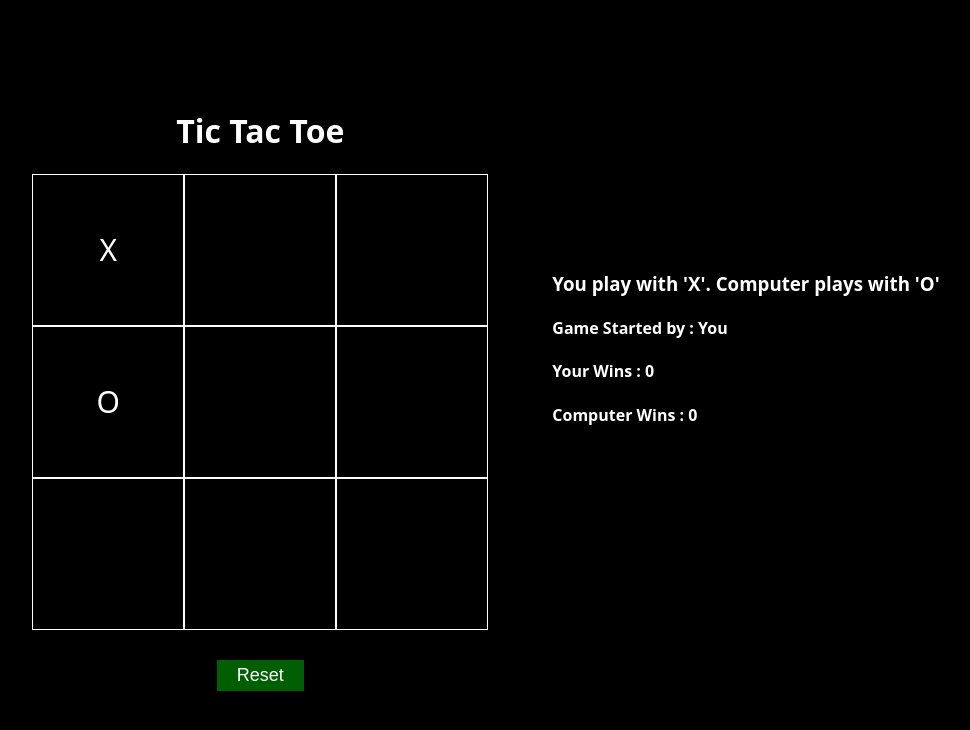
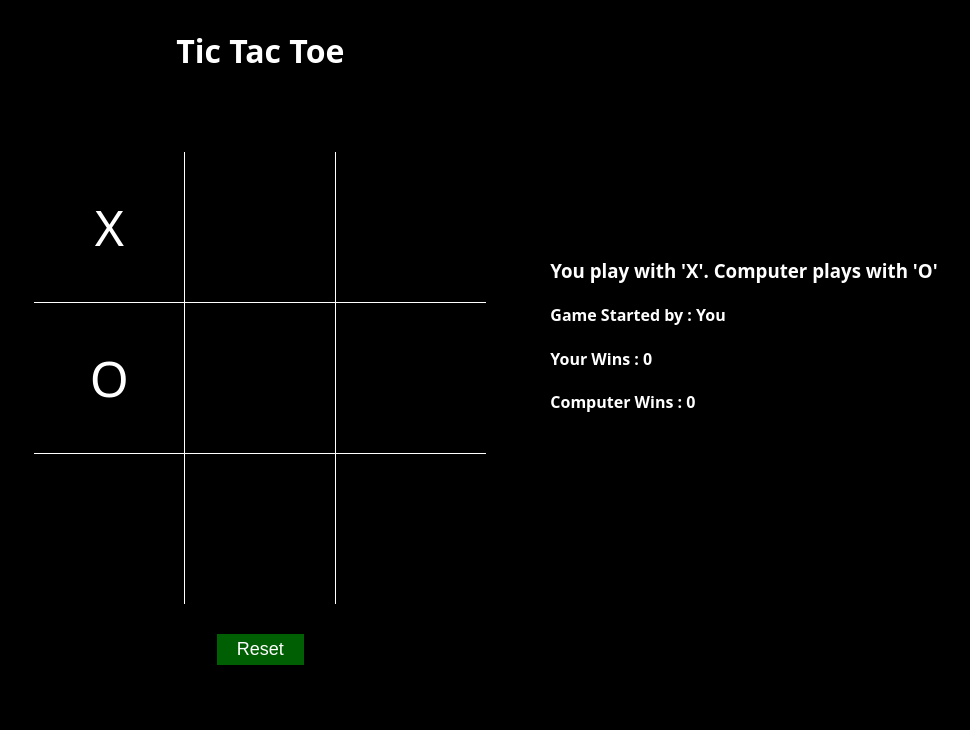
Before and after one commit to pradeepreddypatlolla/tic-tac-toe, a plain HTML site: page index.html in a window 1280 px wide. Both pictures are taken after a click on the element 270 px from the left and 249 px from the top of the page. Shown: the whole page, without its empty margins (162-1132 px from the left). Drawn offline with Linux system fonts and the light colour scheme.

Commit message:
Refactored Code

```diff
--- a/script.js
+++ b/script.js
@@ -18,6 +18,7 @@ document.getElementById("computer-wins").innerHTML=computerWins
 document.getElementById('turn').innerHTML=turn
 
 const resetGame = function(){
+    isGameOver=false
     humanMoves=[]
     computerMoves=[]
     possibleComputerPairs=[]
@@ -86,6 +87,16 @@ const generatePossiblePairs = function(moves,possiblePairs){
              if(b===8 && possiblePairs.indexOf(""+a+b)===-1){
                 possiblePairs.push(""+a+b)
              }
+         }
+         else if(a===6){
+            if([7,8].indexOf(b)!==-1 && possiblePairs.indexOf(""+a+b)===-1){
+                possiblePairs.push(""+a+b)
+            }
+         }
+         else if(a===7){
+            if(b===8 && possiblePairs.indexOf(""+a+b)===-1){
+                possiblePairs.push(""+a+b)
+            }
          }
      }
  }
@@ -163,7 +174,7 @@ const checkIsGameOver = function(newOption,possiblePairs){
         let temp=""+newOption+possiblePairs[i]
         temp=temp.split("").sort().join("")
         if(winningPatterns.indexOf(temp)!==-1){
-            isGameOver=true
+
 
             return true
         }
@@ -174,10 +185,16 @@ const checkIsGameOver = function(newOption,possiblePairs){
 }
 
 const userMadeMove = function(cell){
+
+    if(isGameOver || humanMoves.indexOf(cell)!==-1 || computerMoves.indexOf(cell)!==-1 ){ // If user clicks the cell which is already filled then we return without
+        return
+    }
+
+    document.getElementById("cell"+mapper[cell]).innerHTML = humanSymbol
     humanMoves.push(cell)
-    document.getElementById("cell"+mapper[cell]).innerHTML = humanSymbol
     humanMoves.sort()
     if(checkIsGameOver(cell,possibleHumanPairs)){
+        isGameOver=true
         alert("Game Over! Won by You")
         humanWins+=1
         winner='human'
@@ -185,7 +202,7 @@ const userMadeMove = function(cell){
 
     }
     possibleHumanPairs= generatePossiblePairs(humanMoves,[...possibleHumanPairs])
-   console.log("Human Moves - ",humanMoves)
+    console.log("Human Moves - ",humanMoves)
     console.log("Possible Human moves", possibleHumanPairs)
     let computerNextMove = getNextMove()
 
@@ -194,6 +211,7 @@ const userMadeMove = function(cell){
 
     computerMoves.sort()
     if(checkIsGameOver(computerNextMove,possibleComputerPairs)){
+        isGameOver=true
         alert("Game Over! Won by computer")
         computerWins+=1
         winner="computer"
--- a/style.css
+++ b/style.css
@@ -13,15 +13,19 @@ body{
     display: flex;
     justify-content: center;
     align-items: center;
+    flex-wrap: wrap;
 }
 .game-box{
-    margin-top: 10vh;
+
   display: flex;
   flex-direction: column;
   justify-content: center;
   align-items: center;
 
 
+}
+.game-box h1{
+    margin-bottom: 10vh;
 }
 .game-details{
 
@@ -38,12 +42,31 @@ body{
     min-width: 150px;
     min-height: 150px;
     color: white;
-    font-size: 30px;
+    font-size: 50px;
 
     display: flex;
     justify-content: center;
     align-items: center;
     border: 1px solid #fff;
+}
+
+.col:nth-child(1){
+
+    border-top: none;
+    border-left: none;
+    border-right: none;
+}
+.col:nth-child(2){
+    border-top: none;
+    border-right: none;
+}
+.col:nth-child(3){
+    border-top: none;
+    border-right: none;
+}
+
+.row:nth-child(3) .col{
+    border-bottom: none;
 }
 .btn{
 
```
